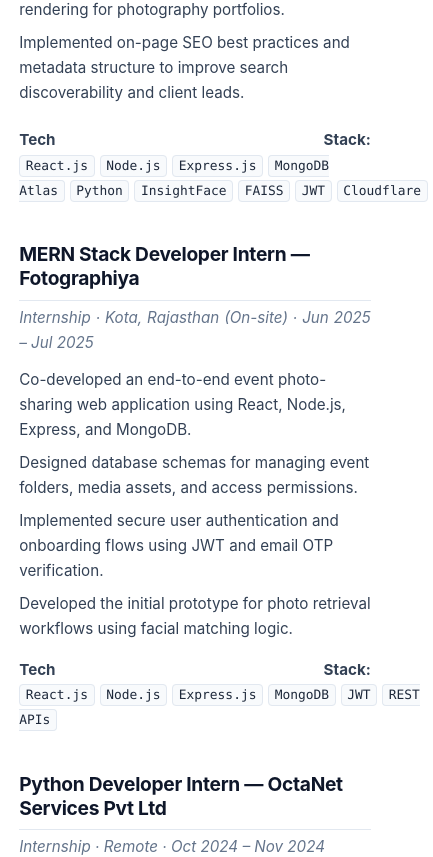
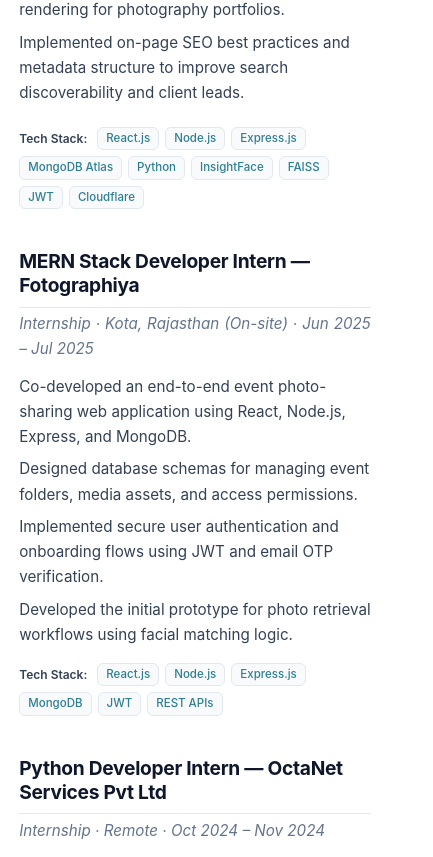
Before and after one commit to keshav00o7k/Portfolio, a React (Vite) app: page /experience in a window 390 px wide. Shown: the part 940-1797 px from the top of the page, 433 px wide, since content can reach past the window. Built offline with nearby package versions, Linux system fonts and the light colour scheme; a web font is replaced by a local one.

Commit message:
spacing check in mobile view

```diff
--- a/src/pages/Experience.jsx
+++ b/src/pages/Experience.jsx
@@ -60,14 +60,19 @@
             </ul>
           )}
 
-          <p style={{ margin: '0.5em 0 0' }}>
-            <strong>Tech Stack:</strong>{' '}
+          <div className="flex flex-wrap items-center gap-1.5 mt-2 text-left">
+            <span className="text-xs font-semibold text-[var(--global-text-color)] mr-1">
+              Tech Stack:
+            </span>
             {exp.techStack.map((tech, tIdx) => (
-              <code key={tIdx} style={{ marginRight: '5px' }}>
+              <span
+                key={tIdx}
+                className="text-[0.72rem] font-medium px-2 py-0.5 rounded-md border border-[var(--global-border-color)] bg-[var(--global-code-background-color)] text-[var(--global-base-color)] inline-flex items-center"
+              >
                 {tech}
-              </code>
+              </span>
             ))}
-          </p>
+          </div>
         </div>
       ))}
     </div>
--- a/src/pages/ProjectDetail.jsx
+++ b/src/pages/ProjectDetail.jsx
@@ -77,14 +77,19 @@
         </p>
       )}
 
-      <p>
-        <strong>Tech Stack:</strong>{' '}
+      <div className="flex flex-wrap items-center gap-1.5 my-3 text-left">
+        <span className="text-xs font-semibold text-[var(--global-text-color)] mr-1">
+          Tech Stack:
+        </span>
         {project.techStack.map((tech, idx) => (
-          <code key={idx} style={{ marginRight: '5px' }}>
+          <span
+            key={idx}
+            className="text-[0.72rem] font-medium px-2 py-0.5 rounded-md border border-[var(--global-border-color)] bg-[var(--global-code-background-color)] text-[var(--global-base-color)] inline-flex items-center"
+          >
             {tech}
-          </code>
+          </span>
         ))}
-      </p>
+      </div>
 
       <h2>⚙️ Key Highlights &amp; Architecture</h2>
       <ul>
```
